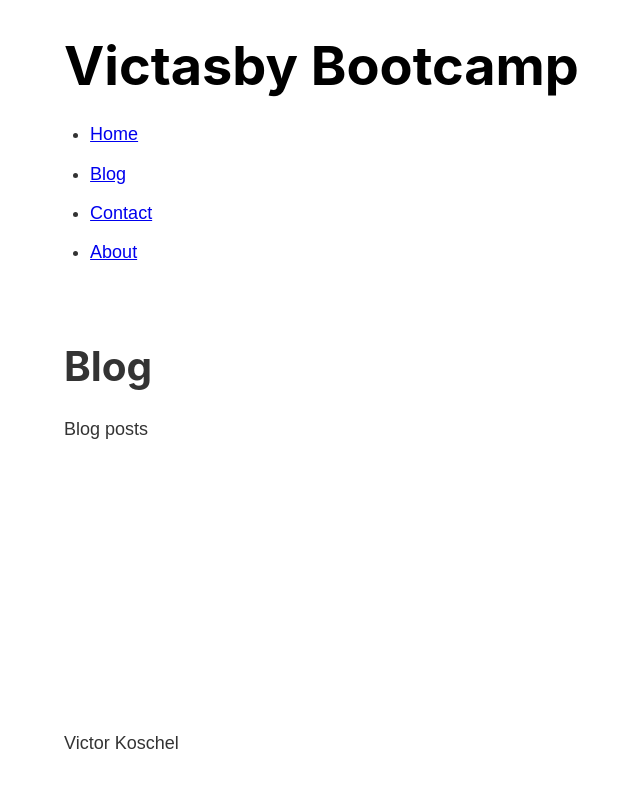
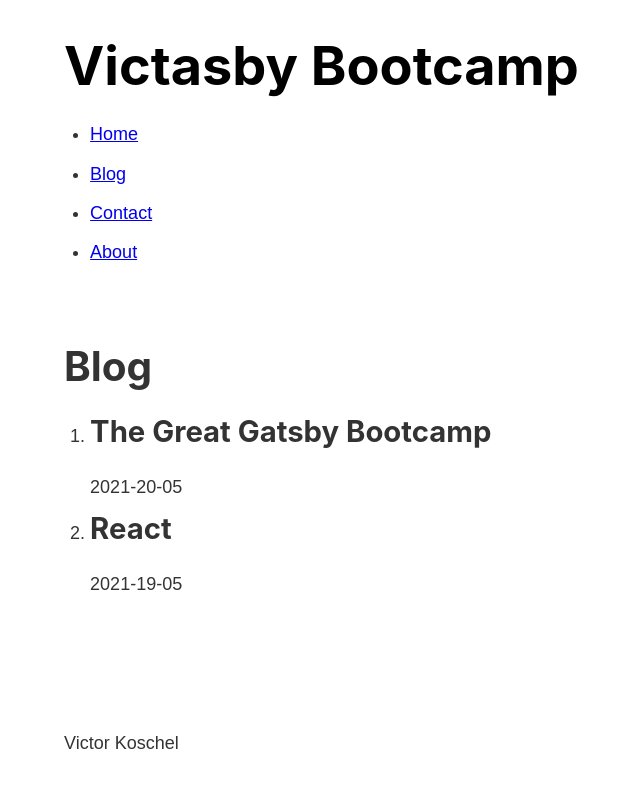
Before and after one commit to vkoschel/gatsby-bootcamp, a Gatsby site: page /blog in a window 1280 px wide. Shown: the whole page, without its empty margins (219-859 px from the left). Built offline with nearby package versions, Linux system fonts and the light colour scheme; Gatsby itself is replaced by a stand-in of ours.

Commit message:
Fetch data from markdown files

```diff
--- a/gatsby-config.js
+++ b/gatsby-config.js
@@ -1,9 +1,17 @@
 module.exports = {
   siteMetadata: {
-    title: 'Victasby Bootcamp',
-    description: 'Victor Koschel'
+    title: "Victasby Bootcamp",
+    description: "Victor Koschel",
   },
   plugins: [
-    'gatsby-plugin-sass'
+    "gatsby-plugin-sass",
+    {
+      resolve: "gatsby-source-filesystem",
+      options: {
+        name: "src",
+        path: `${__dirname}/src/`,
+      },
+    },
+    'gatsby-transformer-remark'
   ],
 }
--- a/package.json
+++ b/package.json
@@ -16,6 +16,8 @@
   "dependencies": {
     "gatsby": "^3.4.1",
     "gatsby-plugin-sass": "^4.5.0",
+    "gatsby-source-filesystem": "^2.0.28",
+    "gatsby-transformer-remark": "^2.3.8",
     "node-sass": "^6.0.0",
     "react": "^17.0.1",
     "react-dom": "^17.0.1"
--- a/src/pages/blog.js
+++ b/src/pages/blog.js
@@ -1,12 +1,39 @@
-import React from 'react'
-import Layout from '../components/layout'
+import React from "react"
+import Layout from "../components/layout"
+import { graphql, useStaticQuery } from "gatsby"
 
 const BlogPage = () => {
+  const data = useStaticQuery(graphql`
+    query {
+      allMarkdownRemark {
+        edges {
+          node {
+            frontmatter {
+              title
+              date
+            }
+          }
+        }
+      }
+    }
+  `)
+
   return (
     <div>
       <Layout>
         <h1>Blog</h1>
-            <p>Blog posts</p>
+        <ol>
+            {data.allMarkdownRemark.edges.map((edge) => {
+                return (
+                    <li>
+                        <h2>{edge.node.frontmatter.title}</h2>
+                        <p>{edge.node.frontmatter.date}</p>
+                    </li>
+                )
+
+            })
+            }
+        </ol>
       </Layout>
     </div>
   )
--- /dev/null
+++ b/src/posts/gatsby.md
@@ -0,0 +1,12 @@
+---
+title: "The Great Gatsby Bootcamp"
+date: "2021-20-05"
+---
+
+I just started learning a new FrontEnd Stack!
+
+##Topics I've Learned!
+
+1. Gatsby
+2. GraphQL
+3. React
--- /dev/null
+++ b/src/posts/react.md
@@ -0,0 +1,6 @@
+---
+title: "React"
+date: "2021-19-05"
+---
+
+In this post you'll learn React.
```
Also changed, not shown: 1 other file. Lines whose indentation alone changed are shown as unchanged.
